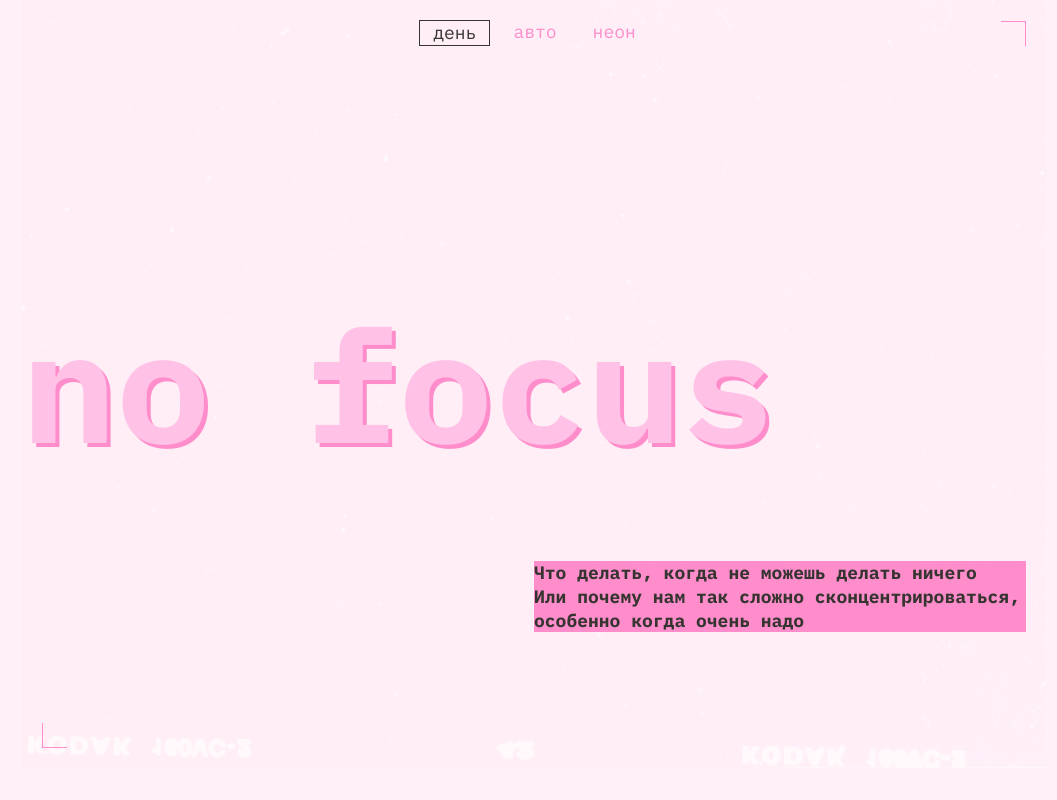
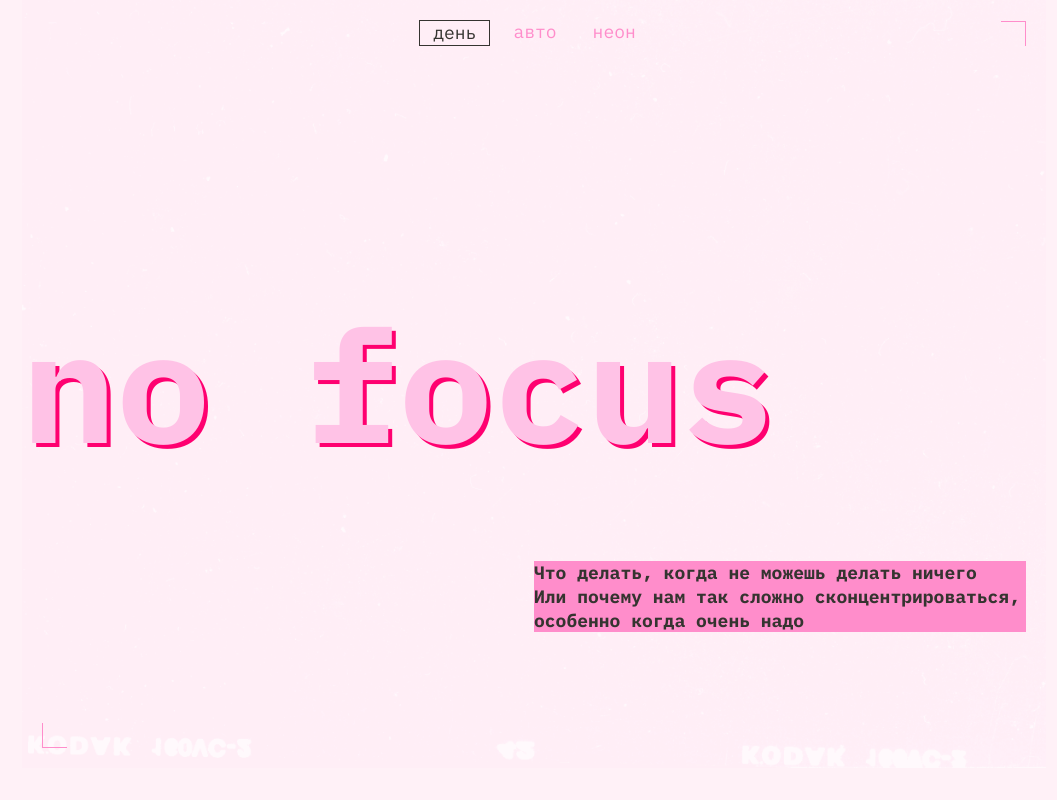
Before and after one commit to Kazannik/slozhno-sosredotochitsya, a website: page index.html in a window 1280 px wide. Both pictures are taken after a click on the button "день". Shown: the top 800 px of the page, without its empty margins (106-1163 px from the left). Drawn offline with Linux system fonts and the light colour scheme.

Commit message:
fix: Color

```diff
--- a/styles/light.css
+++ b/styles/light.css
@@ -3,8 +3,8 @@
   --section-frame-color: #ff8dcb;
   --section-title-color: #353430;
   --section-title-frame-color: #353430;
-  --title-color: #ffc2e6;
-  --shadow-color: #ff8dcb;
+  --title-color: #FFC2E6;
+  --shadow-color: #FF0070;
   --text-color: #353430;
   --hover-color: #32312d66;
   --cover-image: url(../images/cover-image-light.png);
--- a/styles/style.css
+++ b/styles/style.css
@@ -251,7 +251,7 @@
   color: var(--title-color);
   font-size: clamp(7.5rem, 0.5625rem + 14.4531vw, 9.8125rem);
   line-height: 86.5%;
-  text-shadow: 4px 4px 0 var(--shadow-color);
+  text-shadow: 2px 2px 0 var(--shadow-color);
 }
 
 @media (width <= 768px) {
```
